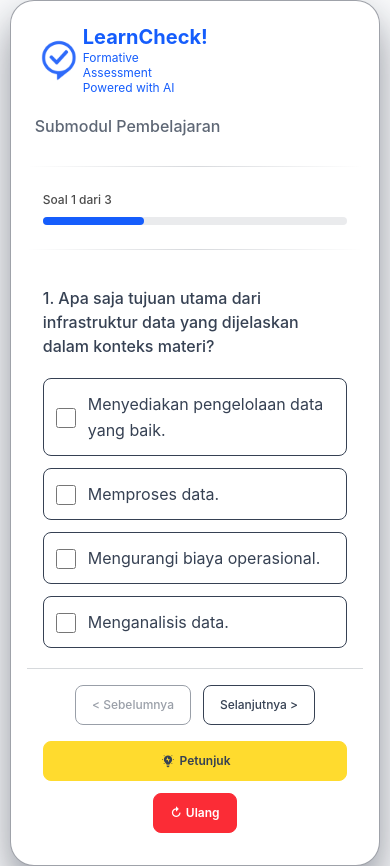
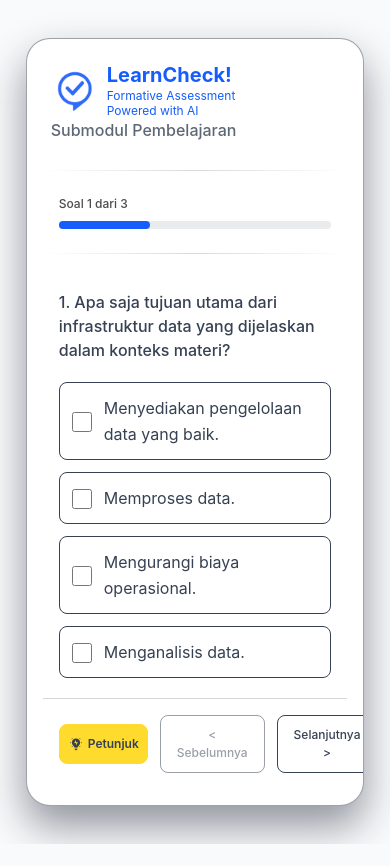
Before and after one commit to Rahmade271/cek-respon, a React app: page / in a window 390 px wide. Both pictures are taken after a click on the button "Mulai". After the commit the page ends 844 px from the top, so only its background shows below. Built offline with nearby package versions, Linux system fonts and the light colour scheme; no server answers; the HTML template or start-up script is replaced by a standard one.

Commit message:
TestingFE-ResponsiveUpdate

```diff
--- a/src/components/QuizContainer.jsx
+++ b/src/components/QuizContainer.jsx
@@ -4,8 +4,6 @@ import useLocalStorage from "../hooks/useLocalStorage";
 import QuestionCard from "./QuestionCard";
 import QuizResults from "./QuizResults";
 import WelcomeScreen from "./WelcomeScreen";
-
-
 import { checkSingleQuestion, calculateScore } from "../utils/quizLogic";
 import {
   fetchQuizDataAndPrefs,
@@ -14,7 +12,6 @@ import {
   resetAllQuestions,
 } from "../services/backendApi";
 import { applyUserThemeToDocument } from "../utils/applyUserThemeToDocument";
-
 import hintLogoButton from "../images/hint-logo-button.png";
 import logoLight from "../images/logo-light-mode.png";
 import logoDark from "../images/logo-dark-mode.png";
@@ -26,6 +23,7 @@ export default function QuizContainer() {
   const [quizState, setQuizState] = useLocalStorage(storageKey, null);
   const [userPrefs, setUserPrefs] = useState({});
   const [isLoading, setIsLoading] = useState(true);
+
   const [currentQuestionIndex, setCurrentQuestionIndex] = useState(0);
   const [isHintVisible, setIsHintVisible] = useState(false);
   const [showResults, setShowResults] = useState(false);
@@ -34,8 +32,8 @@ export default function QuizContainer() {
   const totalQuestions = quizState?.questions?.length || 0;
   const currentQuestion = quizState?.questions?.[currentQuestionIndex];
   const currentQuestionId = currentQuestion?.id;
+  const isCompleted = quizState?.isCompleted || false;
 
-  const isCompleted = quizState?.isCompleted || false;
   const isFirstQuestion = currentQuestionIndex === 0;
   const isLastQuestion = currentQuestionIndex === totalQuestions - 1;
 
@@ -45,7 +43,6 @@ export default function QuizContainer() {
     quizState?.checkedStatus?.[currentQuestionId]?.isCorrect || false;
   const isCurrentQuestionAnswered =
     (quizState?.answers?.[currentQuestionId]?.length || 0) > 0;
-
   const isAllQuestionsChecked =
     totalQuestions > 0 &&
     Object.keys(quizState?.checkedStatus || {}).length === totalQuestions;
@@ -69,7 +66,6 @@ export default function QuizContainer() {
     setIsLoading(true);
     try {
       const data = await fetchQuizDataAndPrefs(tutorialId, userId);
-
       setQuizState({
         questions: data.questions,
         userId,
@@ -83,6 +79,7 @@ export default function QuizContainer() {
         score: 0,
         userPreferences: data.userPreferences,
       });
+      setUserPrefs(data.userPreferences || {});
     } catch (err) {
       console.error("Gagal memuat data kuis:", err);
       alert("Gagal memuat kuis.");
@@ -99,11 +96,10 @@ export default function QuizContainer() {
     setIsHintVisible(false);
   }, [userId]);
 
-  // Inisialisasi quizState dari localStorage / backend
+  // Inisialisasi quizState dari localStorage/backend
   useEffect(() => {
     const isStateValid =
       quizState && quizState.questions && quizState.questions.length > 0;
-
     if (!isStateValid) {
       loadQuizData();
     } else {
@@ -125,7 +121,6 @@ export default function QuizContainer() {
 
     const currentAnswers = quizState.answers[questionId] || [];
     const isSelected = currentAnswers.includes(optionId);
-
     const newAnswers = isSelected
       ? currentAnswers.filter((id) => id !== optionId)
       : [...currentAnswers, optionId];
@@ -161,7 +156,6 @@ export default function QuizContainer() {
     if (isCurrentQuestionSubmitted || isLoading || !currentQuestion) return;
 
     setIsLoading(true);
-
     const qid = currentQuestion.id;
     const answers = quizState.answers[qid] || [];
     const isCorrect = checkSingleQuestion(currentQuestion, answers);
@@ -220,7 +214,6 @@ export default function QuizContainer() {
   };
 
   const handleViewScore = withLoading(() => {
-    if (!isCompleted) {
     const results = calculateScore(quizState);
     setQuizState({
       ...quizState,
@@ -228,13 +221,11 @@ export default function QuizContainer() {
       score: results.score,
       correctCount: results.correctCount,
     });
-    }
     setShowResults(true);
   }, 1000);
 
   const handleResetCurrentQuestion = withLoading(async () => {
     const qIndex = currentQuestionIndex;
-
     try {
       const newQuestionData = await resetSingleQuestion(
         tutorialId,
@@ -257,7 +248,6 @@ export default function QuizContainer() {
         answers: newAnswers,
         checkedStatus: newCheckedStatus,
       });
-
     } catch (err) {
       console.error("Failed regenerate question:", err);
       alert("Gagal mengambil soal baru.");
@@ -274,14 +264,11 @@ export default function QuizContainer() {
         checkedStatus: newCheckedStatus,
       });
     }
-
     setIsHintVisible(false);
   }, 700);
 
-
   const handleReset = withLoading(async () => {
     const currentTheme = userPrefs.theme;
-
     try {
       await resetAllQuestions(tutorialId, userId);
       await loadQuizData();
@@ -289,7 +276,6 @@ export default function QuizContainer() {
       console.error("Reset gagal:", err);
       alert("Gagal mereset soal.");
     }
-
     setCurrentQuestionIndex(0);
     setIsHintVisible(false);
     setShowResults(false);
@@ -312,11 +298,10 @@ export default function QuizContainer() {
 
   const renderStatusBadge = () => {
     if (!isCurrentQuestionSubmitted) return null;
-
     return (
       <div
         className={`
-          px-7 py-1.5 rounded-xl
+          px-3 py-1.5 rounded-xl
           font-mini font-semibold border-1
           ${
             isCurrentQuestionCorrect
@@ -357,7 +342,6 @@ export default function QuizContainer() {
       total: quizState.questions.length,
       score: quizState.score || 0,
     };
-
     return (
       <QuizResults
         score={finalScore}
@@ -388,7 +372,6 @@ export default function QuizContainer() {
     disabled:opacity-50 disabled:cursor-not-allowed
     transition-all duration-200
   `;
-
   const primaryBtn = `
     px-5 sm:px-6 py-2.5 rounded-lg font-bold
     font-mini
@@ -398,7 +381,6 @@ export default function QuizContainer() {
     disabled:opacity-50 disabled:cursor-not-allowed
     transition-all duration-200
   `;
-
   const resetBtn = `
     px-4 sm:px-5 py-2.5 rounded-lg font-semibold
     font-mini
@@ -460,7 +442,8 @@ export default function QuizContainer() {
         transition-colors duration-300
       "
     >
-      <div className="w-[var(--max-width-card)]">
+      {/* UPDATE FIX: Wrapper card diubah menjadi fluid dengan max-width */}
+      <div className="max-w-[var(--max-width-card)] w-full mx-auto px-4 sm:px-6">
         <div
           className="
             lc-card
@@ -475,10 +458,8 @@ export default function QuizContainer() {
           {/* HEADER */}
           <div className="px-2 sm:px-2 py-2 mb-5">
             {/* logo + brand + badge */}
-            <div className="
-            lc-header
-            grid grid-cols-1 sm:grid-cols-3 items-center">
-              <div className="flex items-center gap-0 header-left">
+            <div className="lc-header grid grid-cols-1 sm:grid-cols-3 items-center">
+              <div className="flex items-center gap-2 header-left">
                 <img
                   src={logoSrc}
                   alt="LearnCheck Logo"
@@ -489,15 +470,11 @@ export default function QuizContainer() {
                     LearnCheck!
                   </span>
                   <span className={`block font-mini ${titleColor}`}>
-                    Formative Assessment
-                    <br />
+                    Formative Assessment <br />
                     Powered with AI
                   </span>
                 </div>
               </div>
-
-
-
 
               {/* judul submodul */}
               <div className="header-title items-center">
@@ -505,11 +482,13 @@ export default function QuizContainer() {
                   {quizState.moduleTitle}
                 </p>
               </div>
+
               <div className="flex justify-start sm:justify-end pr-3 header-status">
                 {renderStatusBadge()}
               </div>
             </div>
           </div>
+
           <div className="w-full h-px bg-gradient-to-r from-transparent via-[var(--text-primary)]/20 to-transparent"></div>
 
           {/* PROGRESS BAR - Sekarang di dalam header wrapper */}
@@ -547,7 +526,6 @@ export default function QuizContainer() {
             />
           </div>
 
-          {/* FOOTER ACTIONS */}
           {/* FOOTER ACTIONS */}
           <div className="p-4 sm:p-5">
             <div className="footer-actions">
@@ -614,7 +592,6 @@ export default function QuizContainer() {
                 >
                   &lt; Sebelumnya
                 </button>
-
                 <button
                   onClick={handleNext}
                   disabled={isLastQuestion || isLoading}
--- a/src/components/QuizResults.jsx
+++ b/src/components/QuizResults.jsx
@@ -10,13 +10,11 @@ export default function QuizResults({
   onExitToFirstQuestion,
 }) {
   const [showConfirmReset, setShowConfirmReset] = useState(false);
-
   const { total, score: percentage } = score || {
     correct: 0,
     total: 0,
     score: 0,
   };
-
   const isPassing = percentage >= 70;
 
   // Data lingkaran skor
@@ -31,6 +29,7 @@ export default function QuizResults({
   const titleColor = isDark
     ? "text-[var(--text-primary)]"
     : "text-[var(--blue-primary)]";
+
   const greenWrapper = isDark
     ? "bg-[var(--green-secondary)] border border-[var(--green-primary)]"
     : "bg-[var(--green-primary)] border border-[var(--green-secondary)]";
@@ -39,16 +38,12 @@ const redWrapper = isDark
     ? "bg-[var(--red-secondary)] border border-[var(--red-primary)]"
     : "bg-[var(--red-primary)] border border-[var(--red-secondary)]";
 
-
-
   // Handler konfirmasi ulang kuis
   const handleResetClick = () => setShowConfirmReset(true);
-
   const handleConfirmReset = () => {
     setShowConfirmReset(false);
     onReset();
   };
-
   const handleCancelReset = () => setShowConfirmReset(false);
 
   return (
@@ -59,14 +54,10 @@ const redWrapper = isDark
           flex items-center justify-center
           text-[var(--text-primary)]
           transition-colors duration-300
-
-
         "
       >
-        <div className="
-        w-[var(--max-width-card)]
-
-        ">
+        {/* UPDATE FIX: Wrapper diubah menjadi fluid dengan max-width */}
+        <div className="max-w-[var(--max-width-card)] w-full mx-auto px-4 sm:px-6">
           {/* HEADER */}
           <header
             className="
@@ -82,7 +73,6 @@ const redWrapper = isDark
               alt="LearnCheck Logo"
               className="w-14 h-14 sm:w-16 sm:h-16"
             />
-
             <div className="leading-tight">
               <h1 className={`font-subtitle font-bold ${titleColor}`}>
                 LearnCheck!
@@ -117,7 +107,7 @@ const redWrapper = isDark
             <div
               className="
                 p-5 sm:p-5 lg:p-8 rounded-2xl border-1 shadow-sm mb-8
-                bg-[var(--text-primary)]/3
+                bg-[var(--text-primary)]/5
                 border-[var(--text-primary)]/20
               "
             >
@@ -133,7 +123,6 @@ const redWrapper = isDark
                     </p>
                   </div>
                 </div>
-
 
                 {/* Score Circle */}
                 <div className="flex flex-col items-center text-center h-full">
@@ -170,7 +159,6 @@ const redWrapper = isDark
                           className="transition-all duration-1000 ease-out"
                         />
                       </svg>
-
                       <div className="absolute inset-0 flex items-center justify-center">
                         <span
                           className={`
@@ -205,7 +193,6 @@ const redWrapper = isDark
               >
                 Lihat Riwayat Kuis
               </button>
-
               <button
                 onClick={handleResetClick}
                 className={`
@@ -215,7 +202,6 @@ const redWrapper = isDark
                   transition ${redWrapper}
                   text-[var(--white-primary)]
                 `}
-
               >
                 Ulang Kuis
               </button>
--- a/src/components/WelcomeScreen.jsx
+++ b/src/components/WelcomeScreen.jsx
@@ -10,14 +10,10 @@ export default function WelcomeScreen({ tutorialTitle, onStartQuiz, userPrefs })
         bg-[var(--bg-primary)] text-[var(--text-primary)]
         font-[var(--font-primary)]
         transition-colors duration-300
-
       "
     >
-
-      <div className="
-        w-[var(--max-width-card)]
-
-        ">
+      {/* UPDATE FIX: Wrapper diubah menjadi fluid dengan max-width */}
+      <div className="max-w-[var(--max-width-card)] w-full mx-auto px-4 sm:px-6">
         <div
           className="
             lc-card
@@ -37,13 +33,11 @@ export default function WelcomeScreen({ tutorialTitle, onStartQuiz, userPrefs })
                 className="relative w-20 h-20 sm:w-24 sm:h-24 lg:w-28 lg:h-28"
               />
             </div>
-
             <div className="space-y-2 sm:space-y-3">
               <h1 className="font-title font-bold text-[var(--blue-primary)]">
                 LearnCheck!
               </h1>
-
-            <div className="inline-block px-4 py-1.5 sm:px-5 sm:py-2 rounded-full bg-[var(--blue-primary)]/3 border border-[var(--blue-primary)]/20">
+              <div className="inline-block px-4 py-1.5 sm:px-5 sm:py-2 rounded-full bg-[var(--blue-primary)]/5 border border-[var(--blue-primary)]/20">
                 <p className="font-mini font-semibold text-[var(--blue-primary)]">
                   Formative Assessment Powered with AI
                 </p>
@@ -59,18 +53,16 @@ export default function WelcomeScreen({ tutorialTitle, onStartQuiz, userPrefs })
             className="
               relative overflow-hidden
               p-6 sm:p-8 lg:p-10 rounded-2xl shadow-lg mb-6 sm:mb-6
-            bg-[var(--white-primary)]/3
+              bg-[var(--white-primary)]/5
               border border-[var(--text-primary)]/20
               transition-all duration-300
               hover:shadow-xl hover:border-[var(--text-primary)]/30
             "
           >
-
             <div className="relative z-10">
               <p className="text-center text-xs sm:text-sm mb-2 sm:mb-3 text-[var(--text-primary)]/70">
                 Submodul Pembelajaran
               </p>
-
               <h2 className="font-heading text-center font-bold text-[var(--text-primary)] leading-snug break-words">
                 {tutorialTitle || "Submodul Pembelajaran"}
               </h2>
@@ -95,7 +87,6 @@ export default function WelcomeScreen({ tutorialTitle, onStartQuiz, userPrefs })
             <span className="relative z-10 flex items-center justify-center gap-2">
               Mulai
             </span>
-
             {/* Button shine effect */}
             <div className="absolute inset-0 bg-gradient-to-r from-transparent via-white/20 to-transparent -translate-x-full group-hover:translate-x-full transition-transform duration-700"></div>
           </button>
--- a/src/index.css
+++ b/src/index.css
@@ -15,7 +15,6 @@
   --text-light-primary: #364153;
   --text-light-secondary: #000000;
   --text-light-terniary: rgba(54, 65, 83, 0.5);
-
   --blue-light-secondary: #cee4ff;
   --green-light-primary: #f0fdf4;
   --red-light-primary: #fff1f2;
@@ -26,18 +25,14 @@
   --bg-dark-secondary: #1e2939;
   --text-dark-primary: #d1d5dc;
   --text-dark-secondary: #ffffff;
-
   --green-dark-primary: rgb(0 167 65 / 0.2);
   --red-dark-primary: rgb(255 91 106 / 0.2);
 
   --font-sans: "Inter", ui-sans-serif, system-ui, sans-serif,
     "Apple Color Emoji", "Segoe UI Emoji", "Segoe UI Symbol", "Noto Color Emoji";
-
   --font-serif: ui-serif, Georgia, Cambria, "Times New Roman", Times, serif;
-
   --font-mono: ui-monospace, SFMono-Regular, Menlo, Monaco, Consolas,
     "Liberation Mono", "Courier New", monospace;
-
   --font-open-dyslexic: var(--font-sans);
 
   --text-xs: 0.75rem;
@@ -64,13 +59,10 @@ html {
 
   --blue-primary: var(--color-blue-primary);
   --blue-secondary: var(--blue-light-secondary);
-
   --green-primary: var(--color-green-primary);
   --green-secondary: var(--green-light-primary);
-
   --red-primary: var(--color-red-primary);
   --red-secondary: var(--red-light-primary);
-
   --yellow-primary: var(--color-yellow-primary);
   --yellow-secondary: var(--yellow-light-secondary);
   --hint-button-yellow: var(--color-hint-button-yellow);
@@ -92,18 +84,14 @@ html {
 html[data-theme="dark"] {
   --bg-primary: var(--bg-dark-primary);
   --bg-secondary: var(--bg-dark-secondary);
-
   --text-primary: var(--text-dark-primary);
   --text-secondary: var(--text-dark-secondary);
 
   --blue-secondary: var(--color-blue-primary);
-
   --green-primary: var(--color-green-primary);
   --green-secondary: var(--green-dark-primary);
-
   --red-primary: var(--color-red-primary);
   --red-secondary: var(--red-dark-primary);
-
   --yellow-secondary: var(--yellow-light-secondary);
 }
 
@@ -146,23 +134,27 @@ html[data-size="large"] {
   --font-mini: var(--text-sm);
 }
 
+/* === REVISI RESPONSIVE LAYOUT WIDTH === */
 html[data-width="mediumWidth"] {
-  --max-width-content: clamp(300px, 90vw, 500px);
-  --max-width-card: clamp(340px, 95vw, 600px); /*lebar maksimal card 600px*/
+  /* Menggunakan 0px sebagai batas bawah clamp agar responsif di layar <300px */
+  --max-width-content: clamp(0px, 90vw, 500px);
+  --max-width-card: clamp(0px, 95vw, 600px);
+
   --card-padding-mobile: 1rem;
   --card-padding-tablet: 1.5rem;
   --card-padding-desktop: 2rem;
 }
 
 html[data-width="fullWidth"] {
-  --max-width-content: clamp(320px, 92vw, 800px);
-  --max-width-card: clamp(360px, 95vw, 900px); /*lebar maksimal card 900px*/
+  /* Menggunakan 0px sebagai batas bawah clamp agar responsif di layar <320px */
+  --max-width-content: clamp(0px, 92vw, 800px);
+  --max-width-card: clamp(0px, 95vw, 900px);
+
   --card-padding-mobile: 1rem;
   --card-padding-tablet: 1.5rem;
   --card-padding-desktop: 2.5rem;
 }
 
-*,
 *::before,
 *::after {
   box-sizing: border-box;
@@ -205,6 +197,7 @@ body {
   font-size: var(--font-mini);
 }
 
+/* CARD STYLING */
 .lc-card {
   width: 100%;
   max-width: var(--max-width-card);
@@ -215,6 +208,14 @@ body {
   box-shadow: 0 20px 40px rgba(15, 23, 42, 0.45);
   border: 1px solid rgba(15, 23, 42, 0.4);
   padding: var(--card-padding-mobile);
+}
+
+/* SAFETY: Mencegah gambar/media keluar dari card */
+.lc-card img,
+.lc-card svg,
+.lc-card video {
+  max-width: 100%;
+  height: auto;
 }
 
 @media (min-width: 640px) {
@@ -234,10 +235,9 @@ body {
   overflow-wrap: break-word;
 }
 
-/* ===========================
+/* ========
    HEADER RESPONSIVE FOR MEDIUMWIDTH
-   =========================== */
-
+   ======== */
 html[data-width="mediumWidth"] .lc-header {
   display: grid;
   grid-template-columns: 1fr 1fr;
@@ -267,7 +267,7 @@ html[data-width="mediumWidth"] .lc-header > :nth-child(3) {
 }
 
 /* ===========================
-   FOOTER RESPONSIVE FOR MEDIUMWIDTH
+   FOOTER RESPONSIVE
    =========================== */
 
 /* Default layout: Mobile (stack vertikal) */
@@ -290,7 +290,6 @@ html[data-width="mediumWidth"] .lc-header > :nth-child(3) {
 .main-action-mediumwidth {
   display: none;
 }
-
 .main-action-fullwidth {
   display: none;
 }
@@ -325,14 +324,11 @@ html[data-width="fullWidth"] .footer-navigation {
 html[data-width="fullWidth"] .main-action-fullwidth {
   display: block;
 }
-
 html[data-width="fullWidth"] .main-action-mediumwidth {
   display: none;
 }
 
-/* MEDIUM WIDTH: 2 baris layout
-   Baris 1: Sebelumnya & Selanjutnya
-   Baris 2: Petunjuk & Periksa/Ulang & Lihat Skor */
+/* MEDIUM WIDTH: 2 baris layout */
 html[data-width="mediumWidth"] .footer-actions {
   display: grid;
   grid-template-columns: 1fr;
@@ -361,7 +357,6 @@ html[data-width="mediumWidth"] .footer-secondary {
 html[data-width="mediumWidth"] .main-action-mediumwidth {
   display: block;
 }
-
 html[data-width="mediumWidth"] .main-action-fullwidth {
   display: none;
 }
--- a/src/mock/userPrefs.js
+++ b/src/mock/userPrefs.js
@@ -1,8 +1,8 @@
 //Menyimpan data preferensi pengguna tiruan (theme, fontSize) untuk menguji styling dinamis.
 
 export const MOCK_USER_PREFS = {
-    //layoutWidth: 'fullWidth',
-    layoutWidth: 'mediumWidth',
+    layoutWidth: 'fullWidth',
+    //layoutWidth: 'mediumWidth',
     fontStyle: 'default',
     theme: 'light',
     fontSize: 'medium',
```
Lines whose indentation alone changed are shown as unchanged.
